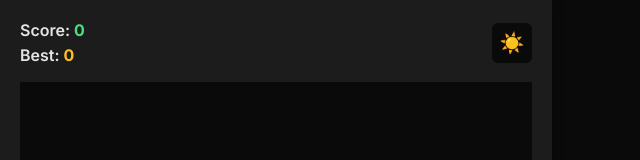
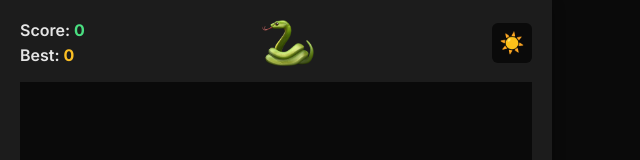
Before and after one commit to Rajveer2009/Snake, a website: page src/index.html in a window 1280 px wide. Shown: the top 160 px of the page, without its empty margins (0-640 px from the left). Drawn offline with nearby package versions, Linux system fonts and the light colour scheme.

Commit message:
Added Logo to app

```diff
--- a/src/index.html
+++ b/src/index.html
@@ -24,6 +24,7 @@
                         <span id="highestScore" class="best-score">0</span>
                     </div>
                 </div>
+                <img id="logo" src="assets/snake.png" />
                 <button id="themeToggleBtn" class="theme-toggle-button">
                     🌙
                 </button>
--- a/src/styles.css
+++ b/src/styles.css
@@ -31,6 +31,11 @@ canvas {
     align-items: center;
     width: 100%;
     max-width: 512px;
+    max-height: 45.6px;
+}
+
+#logo {
+    height: 45.6px;
 }
 
 .score-display {
```
Also changed, not shown: src/assets/snake.png (added).
